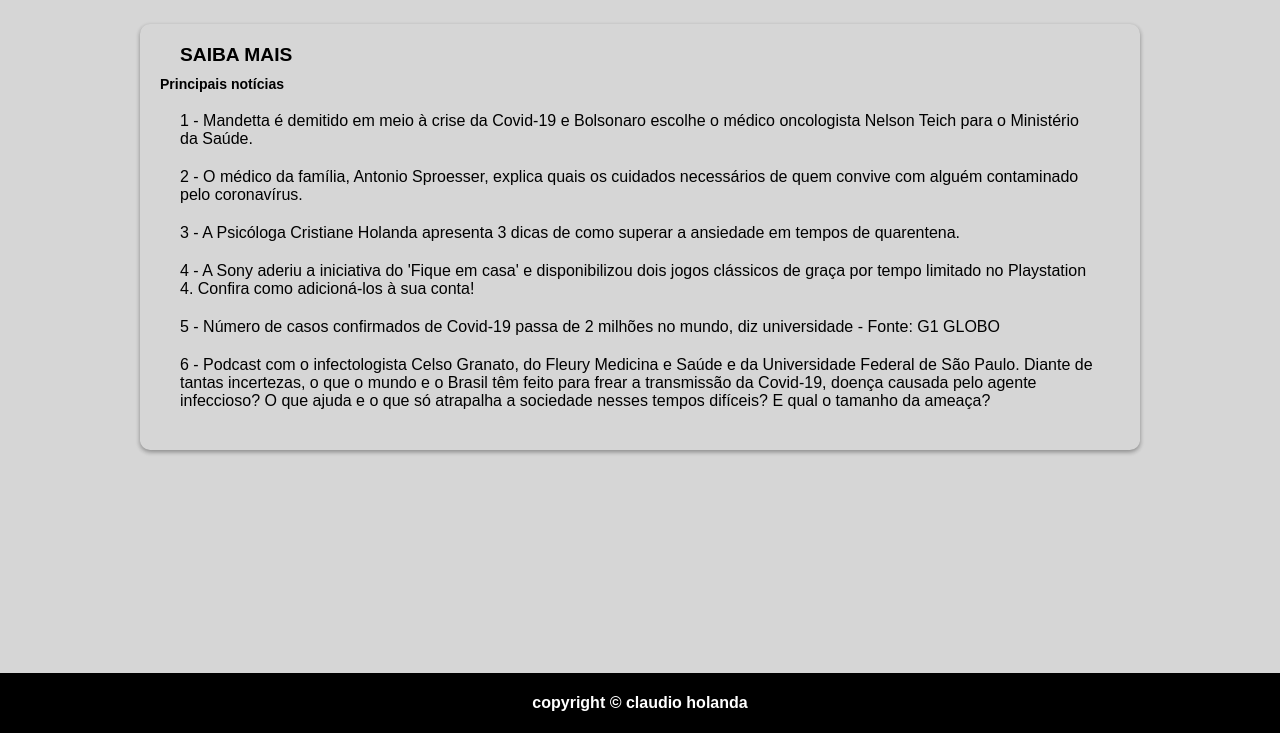
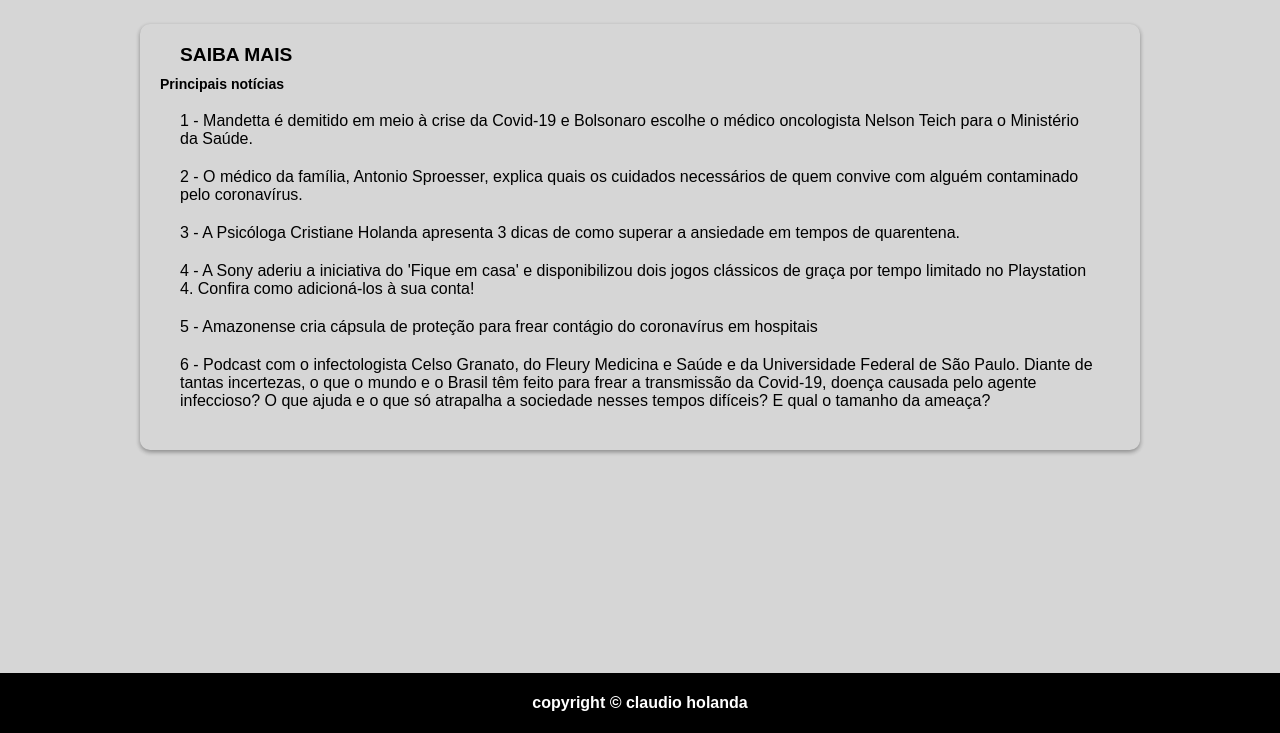
Before and after one commit to macindex/gama-challenge-covid-19, a plain HTML site: page mais.html in a window 1280 px wide. Shown: the part 67-800 px from the top of the page. Drawn offline with Linux system fonts and the light colour scheme.

Commit message:
atualização na page mais.html 63 line

```diff
--- a/mais.html
+++ b/mais.html
@@ -59,8 +59,9 @@
                     </a>
                 </li>
                 <li class="more-item">
-                    <a href="https://g1.globo.com/bemestar/coronavirus/noticia/2020/04/13/numero-de-casos-confirmados-de-covid-19-passa-de-2-milhoes-diz-universidade.ghtml" target="_blank">
-                        5 - Número de casos confirmados de Covid-19 passa de 2 milhões no mundo, diz universidade - Fonte: G1 GLOBO
+                    <a href="https://www1.folha.uol.com.br/equilibrioesaude/2020/04/amazonense-cria-capsula-de-protecao-para-frear-contagio-do-coronavirus-em-hospitais.shtml" target="_blank">
+                        5 - Amazonense cria cápsula de proteção para frear contágio do coronavírus em hospitais
+
                     </a>
                 </li>
                 <li class="more-item">
```
